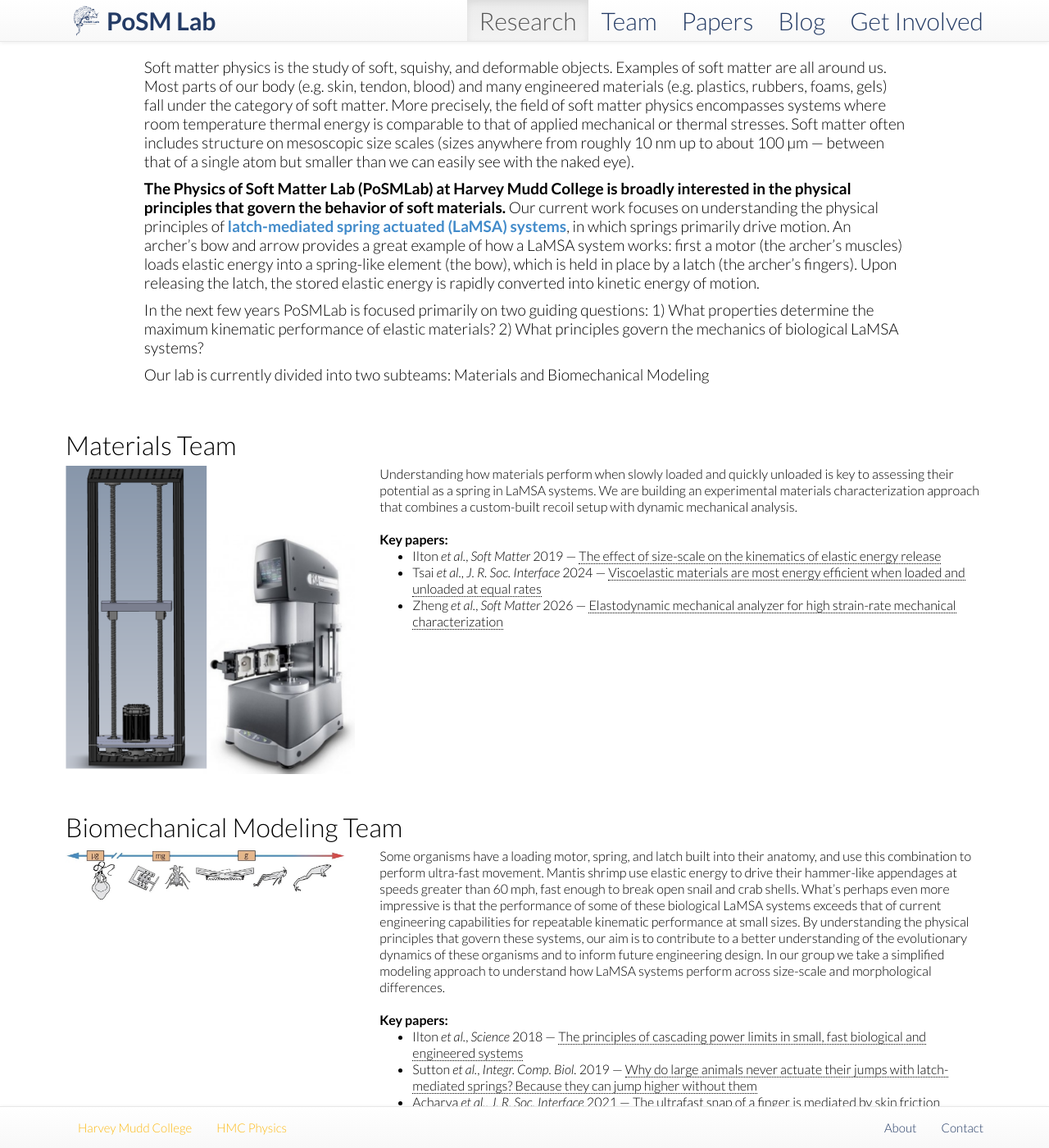
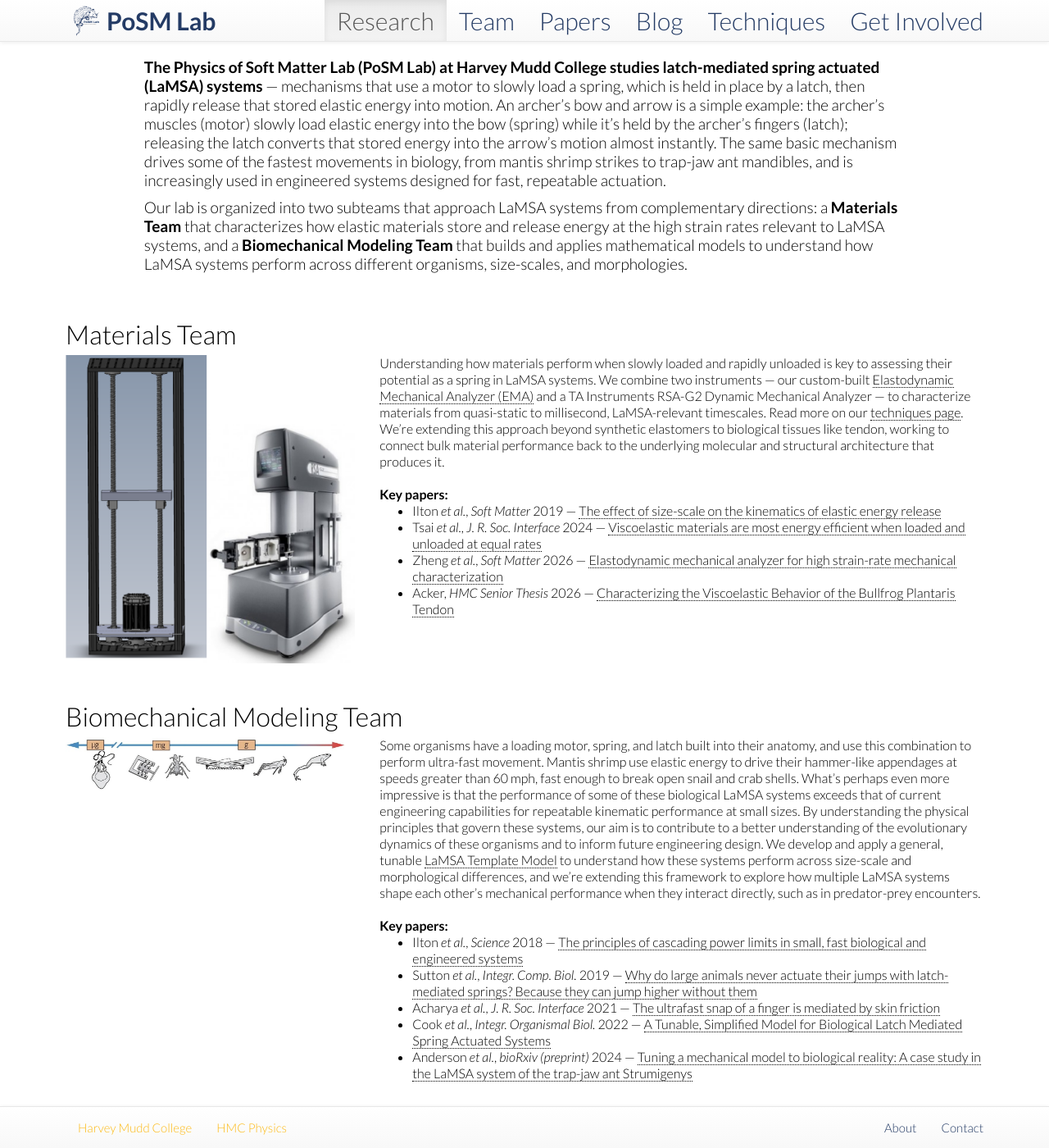
Before and after one commit to posmlab/posmlab.org, a Jekyll site: the page built from projects/index.md, in a window 1280 px wide and 1400 px high. Shown: the whole window at 82% size. Built offline with Jekyll 4.4.1, drawn with Linux system fonts in a browser that asks for light colours; nearby versions of some CDN libraries.

Commit message:
update projects and techniques

```diff
--- a/projects/index.md
+++ b/projects/index.md
@@ -10,7 +10,7 @@ sections:
     title: "Materials Team"
     image: "/assets/images/projects/ELLA_assembly.png"
     description: |
-      Understanding how materials perform when slowly loaded and quickly unloaded is key to assessing their potential as a spring in LaMSA systems. We are building an experimental materials characterization approach that combines a custom-built recoil setup with dynamic mechanical analysis.
+      Understanding how materials perform when slowly loaded and rapidly unloaded is key to assessing their potential as a spring in LaMSA systems. We combine two instruments — our custom-built [Elastodynamic Mechanical Analyzer (EMA)](/techniques.html#ema) and a TA Instruments RSA-G2 Dynamic Mechanical Analyzer — to characterize materials from quasi-static to millisecond, LaMSA-relevant timescales. Read more on our [techniques page](/techniques.html). We're extending this approach beyond synthetic elastomers to biological tissues like tendon, working to connect bulk material performance back to the underlying molecular and structural architecture that produces it.
     papers:
       - authors: "Ilton _et al._"
         journal: "Soft Matter"
@@ -27,12 +27,17 @@ sections:
         year: 2026
         url: "/papers/paper/elastodynamic-mechanical-analyzer"
         title: "Elastodynamic mechanical analyzer for high strain-rate mechanical characterization"
+      - authors: "Acker"
+        journal: "HMC Senior Thesis"
+        year: 2026
+        url: "/papers/paper/tendon-viscoelastic-behavior"
+        title: "Characterizing the Viscoelastic Behavior of the Bullfrog Plantaris Tendon"
 
   - id: biomechanical-modeling
     title: "Biomechanical Modeling Team"
     image: "/assets/images/papers/cascading-power-limits.jpg"
     description: |
-      Some organisms have a loading motor, spring, and latch built into their anatomy, and use this combination to perform ultra-fast movement. Mantis shrimp use elastic energy to drive their hammer-like appendages at speeds greater than 60 mph, fast enough to break open snail and crab shells. What's perhaps even more impressive is that the performance of some of these biological LaMSA systems exceeds that of current engineering capabilities for repeatable kinematic performance at small sizes. By understanding the physical principles that govern these systems, our aim is to contribute to a better understanding of the evolutionary dynamics of these organisms and to inform future engineering design. In our group we take a simplified modeling approach to understand how LaMSA systems perform across size-scale and morphological differences.
+      Some organisms have a loading motor, spring, and latch built into their anatomy, and use this combination to perform ultra-fast movement. Mantis shrimp use elastic energy to drive their hammer-like appendages at speeds greater than 60 mph, fast enough to break open snail and crab shells. What's perhaps even more impressive is that the performance of some of these biological LaMSA systems exceeds that of current engineering capabilities for repeatable kinematic performance at small sizes. By understanding the physical principles that govern these systems, our aim is to contribute to a better understanding of the evolutionary dynamics of these organisms and to inform future engineering design. We develop and apply a general, tunable [LaMSA Template Model](/techniques.html#modeling) to understand how these systems perform across size-scale and morphological differences, and we're extending this framework to explore how multiple LaMSA systems shape each other's mechanical performance when they interact directly, such as in predator-prey encounters.
     papers:
       - authors: "Ilton _et al._"
         journal: "Science"
@@ -64,10 +69,6 @@ sections:
 
 
 ---
-Soft matter physics is the study of soft, squishy, and deformable objects. Examples of soft matter are all around us. Most parts of our body (e.g. skin, tendon, blood) and many engineered materials (e.g. plastics, rubbers, foams, gels) fall under the category of soft matter. More precisely, the field of soft matter physics encompasses systems where room temperature thermal energy is comparable to that of applied mechanical or thermal stresses. Soft matter often includes structure on mesoscopic size scales (sizes anywhere from roughly 10 nm up to about 100 &micro;m — between that of a single atom but smaller than we can easily see with the naked eye).
+**The Physics of Soft Matter Lab (PoSM Lab) at Harvey Mudd College studies latch-mediated spring actuated (LaMSA) systems** — mechanisms that use a motor to slowly load a spring, which is held in place by a latch, then rapidly release that stored elastic energy into motion. An archer's bow and arrow is a simple example: the archer's muscles (motor) slowly load elastic energy into the bow (spring) while it's held by the archer's fingers (latch); releasing the latch converts that stored energy into the arrow's motion almost instantly. The same basic mechanism drives some of the fastest movements in biology, from mantis shrimp strikes to trap-jaw ant mandibles, and is increasingly used in engineered systems designed for fast, repeatable actuation.
 
-**The Physics of Soft Matter Lab (PoSMLab) at Harvey Mudd College is broadly interested in the physical principles that govern the behavior of soft materials.** Our current work focuses on understanding the physical principles of [**latch-mediated spring actuated (LaMSA) systems**](#lamsa), in which springs primarily drive motion. An archer's bow and arrow provides a great example of how a LaMSA system works: first a motor (the archer's muscles) loads elastic energy into a spring-like element (the bow), which is held in place by a latch (the archer's fingers). Upon releasing the latch, the stored elastic energy is rapidly converted into kinetic energy of motion.
-
-In the next few years PoSMLab is focused primarily on two guiding questions: 1) What properties determine the maximum kinematic performance of elastic materials? 2) What principles govern the mechanics of biological LaMSA systems?
-
-Our lab is currently divided into two subteams: Materials and Biomechanical Modeling
+Our lab is organized into two subteams that approach LaMSA systems from complementary directions: a **Materials Team** that characterizes how elastic materials store and release energy at the high strain rates relevant to LaMSA systems, and a **Biomechanical Modeling Team** that builds and applies mathematical models to understand how LaMSA systems perform across different organisms, size-scales, and morphologies.
```
Also changed, not shown: techniques.md (added, +59 -0 lines).
